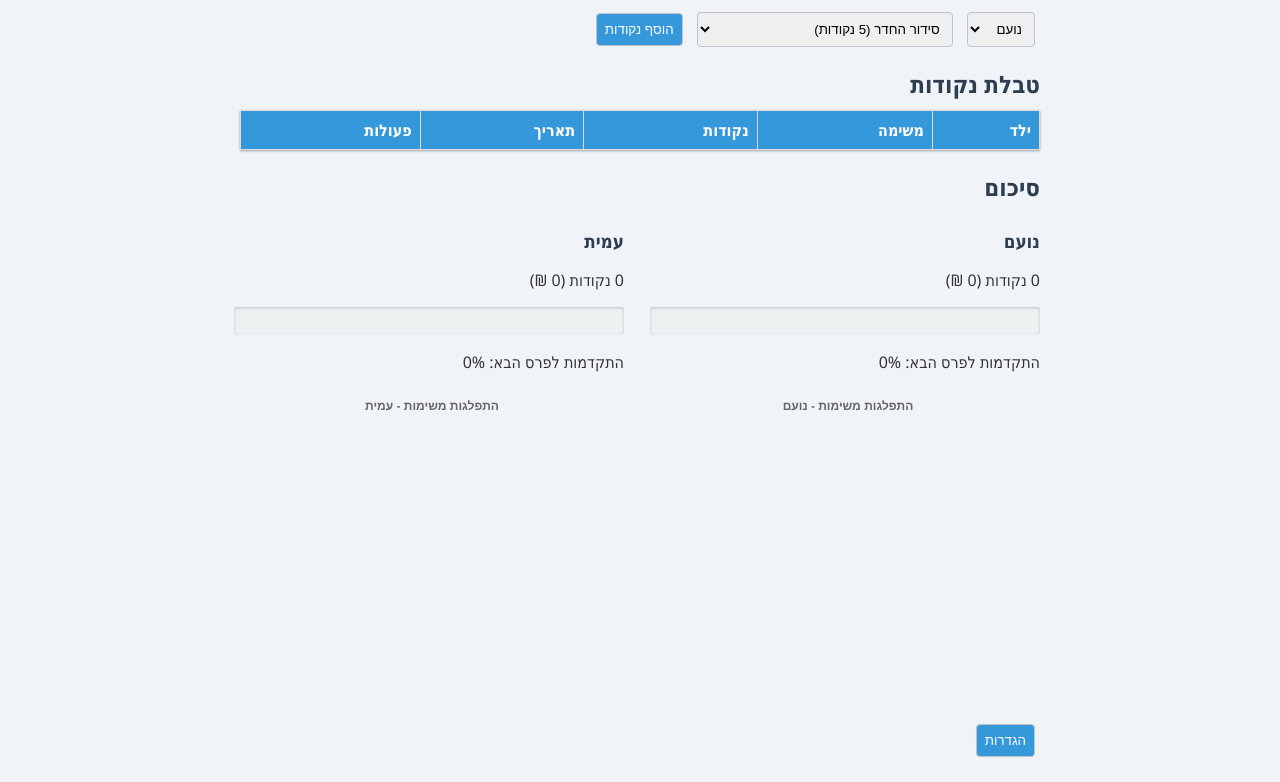
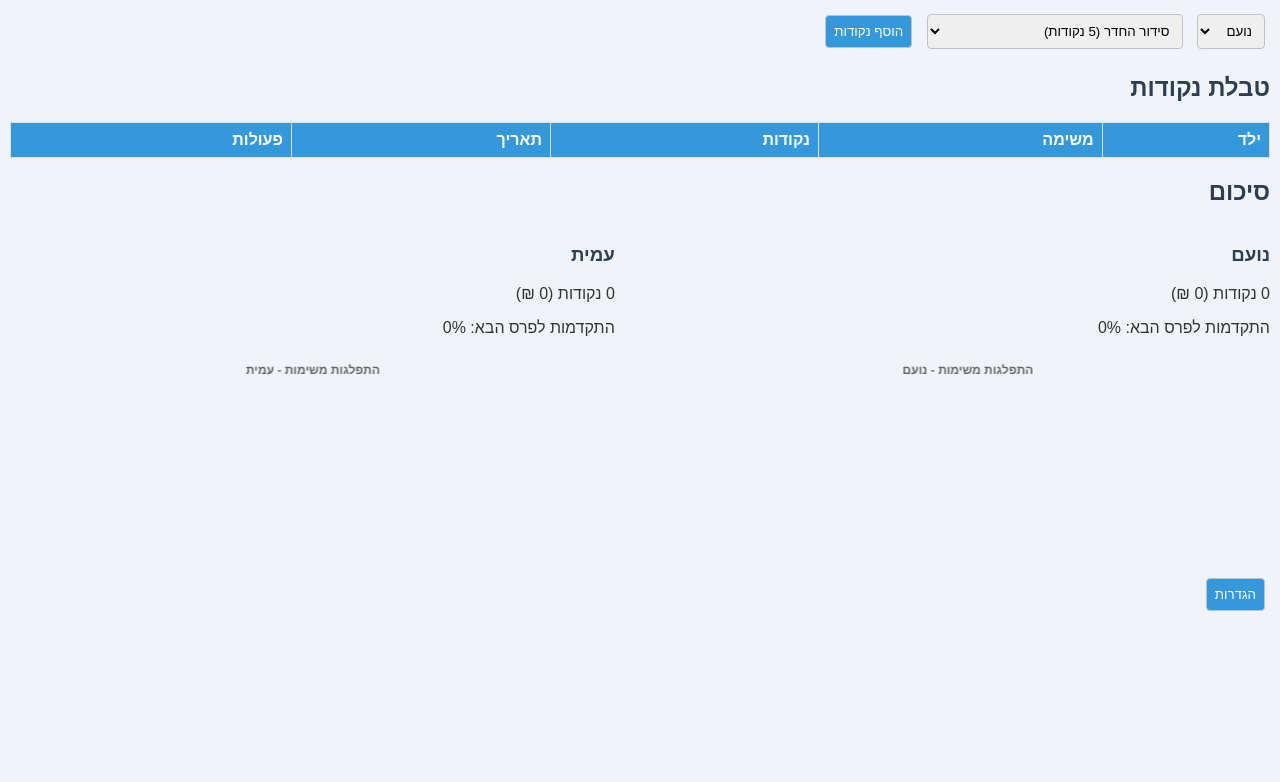
Before and after one commit to MatanCH2020/TEST1-, a plain HTML site: page index.html in a window 1280 px wide. Shown: the part 129-911 px from the top of the page. After the commit the page ends 800 px from the top, so only its background shows below. Drawn offline with nearby package versions, Linux system fonts and the light colour scheme.

Commit message:
Update index.html

```diff
--- a/index.html
+++ b/index.html
@@ -4,7 +4,88 @@
     <meta charset="UTF-8">
     <meta name="viewport" content="width=device-width, initial-scale=1.0">
     <title>מעקב נקודות ילדים משודרג</title>
-    <link rel="stylesheet" href="styles.css">
+    <style>
+        body {
+            font-family: Arial, sans-serif;
+            max-width: 100%;
+            margin: 0 auto;
+            padding: 10px;
+            background-color: #f0f4f8;
+            color: #333;
+        }
+        h1, h2, h3 {
+            color: #2c3e50;
+        }
+        .table-container {
+            max-height: 300px;
+            overflow-y: auto;
+            margin-bottom: 20px;
+        }
+        table {
+            width: 100%;
+            border-collapse: collapse;
+            background-color: white;
+        }
+        th, td {
+            border: 1px solid #ddd;
+            padding: 8px;
+            text-align: right;
+        }
+        th {
+            background-color: #3498db;
+            color: white;
+            position: sticky;
+            top: 0;
+        }
+        button, input, select {
+            margin: 5px;
+            padding: 8px;
+            border: 1px solid #bdc3c7;
+            border-radius: 4px;
+        }
+        button {
+            background-color: #3498db;
+            color: white;
+            cursor: pointer;
+        }
+        #settings {
+            display: none;
+            margin-top: 20px;
+            padding: 15px;
+            border: 1px solid #ddd;
+            background-color: white;
+        }
+        .summary-section {
+            display: flex;
+            flex-wrap: wrap;
+            justify-content: space-between;
+        }
+        .summary-child {
+            width: 100%;
+            margin-bottom: 20px;
+        }
+        @media (min-width: 600px) {
+            .summary-child {
+                width: 48%;
+            }
+        }
+        .progress-bar {
+            width: 100%;
+            background-color: #ecf0f1;
+            border-radius: 3px;
+            margin-bottom: 10px;
+        }
+        .progress-bar-fill {
+            height: 20px;
+            background-color: #2ecc71;
+            border-radius: 3px;
+            transition: width 0.5s ease-in-out;
+        }
+        .chart-container {
+            width: 100%;
+            height: 200px;
+        }
+    </style>
     <script src="https://cdn.jsdelivr.net/npm/chart.js"></script>
 </head>
 <body>
@@ -21,6 +102,7 @@
     </div>
 
     <h2>טבלת נקודות</h2>
+    <div class="table-container">
         <table id="pointsTable">
             <thead>
                 <tr>
@@ -35,6 +117,7 @@
                 <!-- תוכן הטבלה יתווסף דינמית על ידי JavaScript -->
             </tbody>
         </table>
+    </div>
 
     <h2>סיכום</h2>
     <div id="summarySection" class="summary-section">
@@ -43,7 +126,7 @@
 
     <button id="toggleSettingsButton">הגדרות</button>
 
-    <div id="settings" style="display: none;">
+    <div id="settings">
         <h3>ניהול מטלות</h3>
         <div id="taskList">
             <!-- רשימת המטלות תתווסף דינמית על ידי JavaScript -->
@@ -57,10 +140,6 @@
         </div>
     </div>
 
-    <div id="debug">
-        <!-- הודעות דיבאג יתווספו כאן על ידי JavaScript -->
-    </div>
-
     <script src="script.js"></script>
 </body>
 </html>
```
Lines whose indentation alone changed are shown as unchanged.
